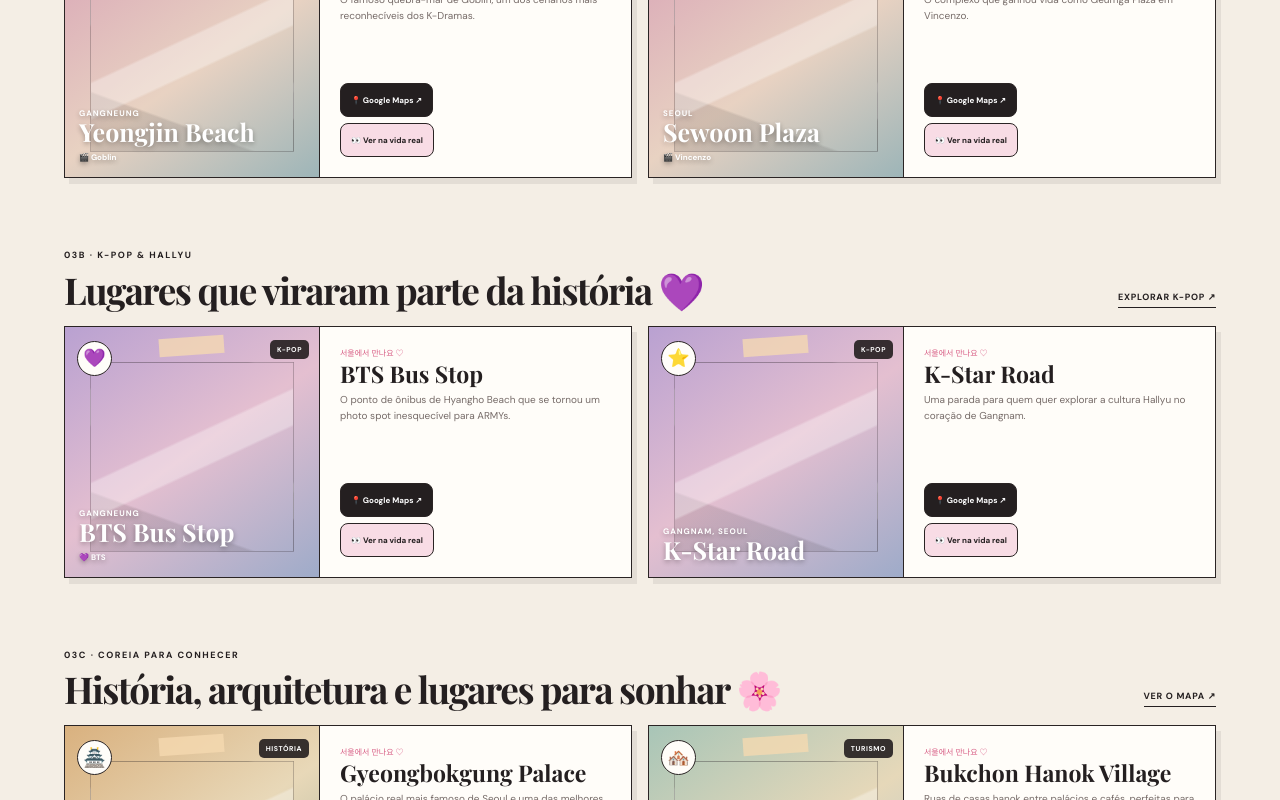
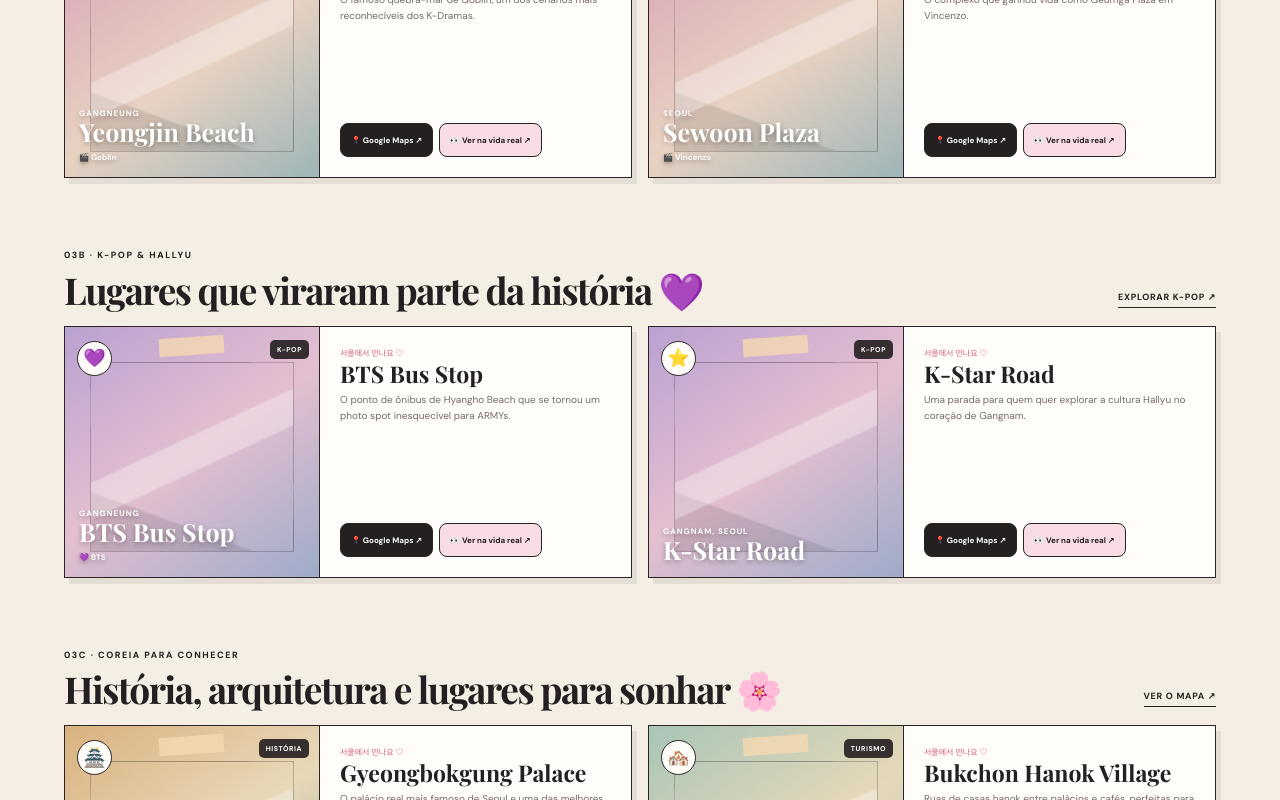
Before and after one commit to clipador2026-alt/site-dorama, a Next.js app: page / in a window 1280 px wide. Shown: the part 2160-2960 px from the top of the page. Built offline with nearby package versions, Linux system fonts and the light colour scheme; a web font is replaced by a local one.

Commit message:
Update page.tsx

```diff
--- a/app/page.tsx
+++ b/app/page.tsx
@@ -1,5 +1,3 @@
-import StreetViewEmbed from "./components/StreetViewEmbed";
-
 const dramas = [
   {
     title: "When the Spring Comes",
@@ -96,11 +94,14 @@
         <p>{location.copy}</p>
         <div className="location-actions">
           <a href={location.map} target="_blank" rel="noreferrer" className="map-button">📍 Google Maps ↗</a>
-          <StreetViewEmbed
-            title={location.title}
-            coordinates={location.coordinates}
-            googleMapsUrl={location.map}
-          />
+          <a
+            href={location.street}
+            target="_blank"
+            rel="noreferrer"
+            className="street-button"
+          >
+            👀 Ver na vida real ↗
+          </a>
         </div>
       </div>
     </article>
```
